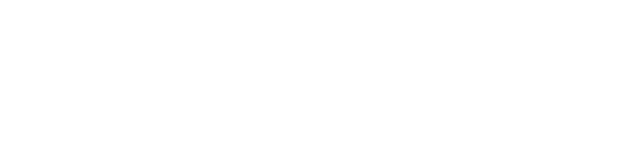
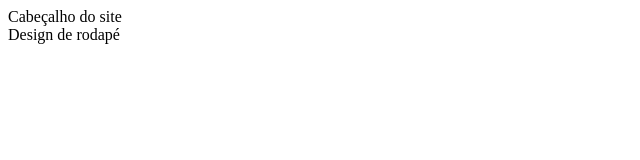
Before and after one commit to Lu1zF3l1p3/Projeto_Git, a plain HTML site: page Aula02/index.html in a window 1280 px wide. Shown: the whole page, without its empty margins (0-640 px from the left). Drawn offline with Linux system fonts and the light colour scheme.

Commit message:
Adicionando rodapé e cabeçalho

```diff
--- a/Aula02/index.html
+++ b/Aula02/index.html
@@ -7,6 +7,7 @@
     <title>Document</title>
 </head>
 <body>
-
+    <header>Cabeçalho do site</header>
+    <footer>Design de rodapé</footer>
 </body>
 </html>
```
